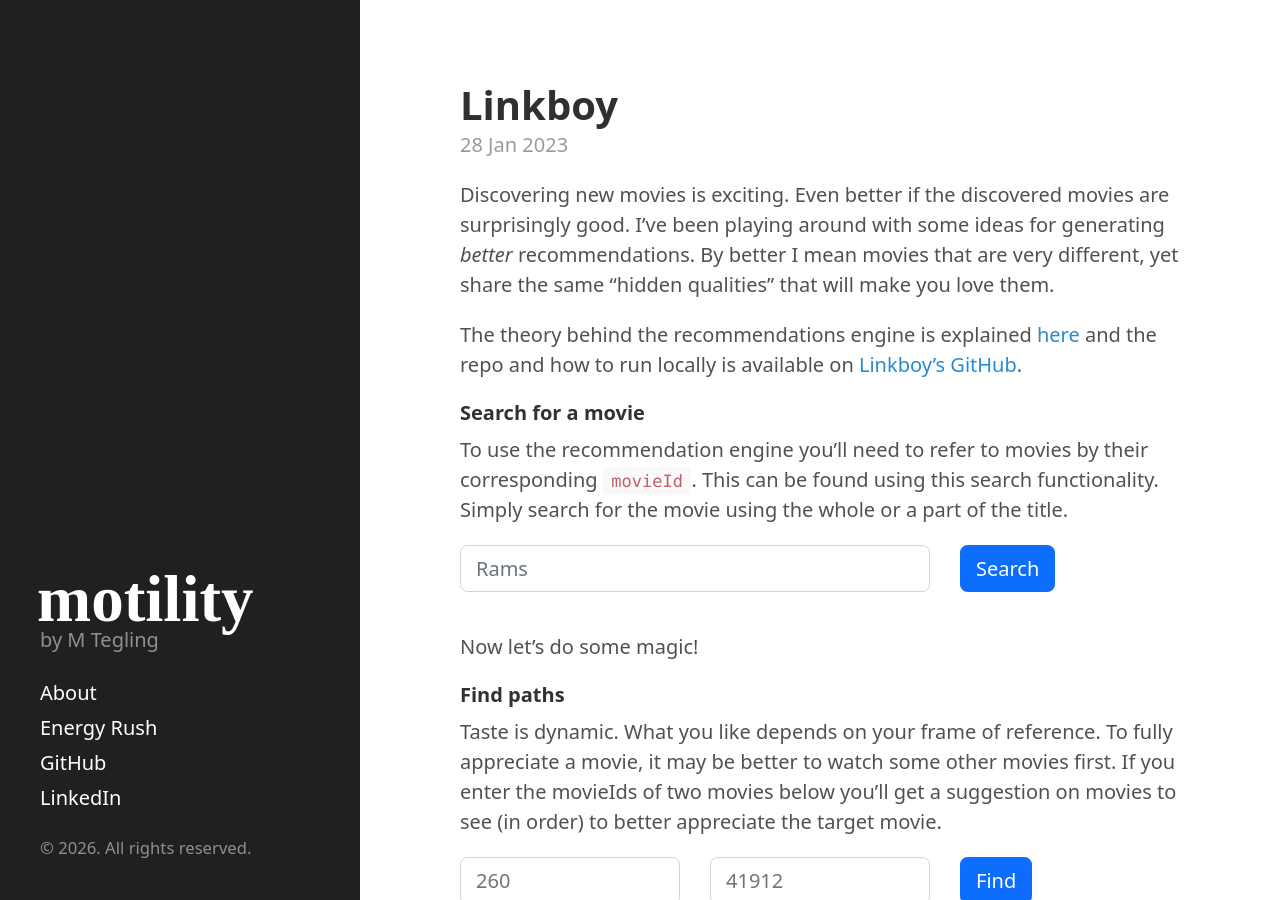
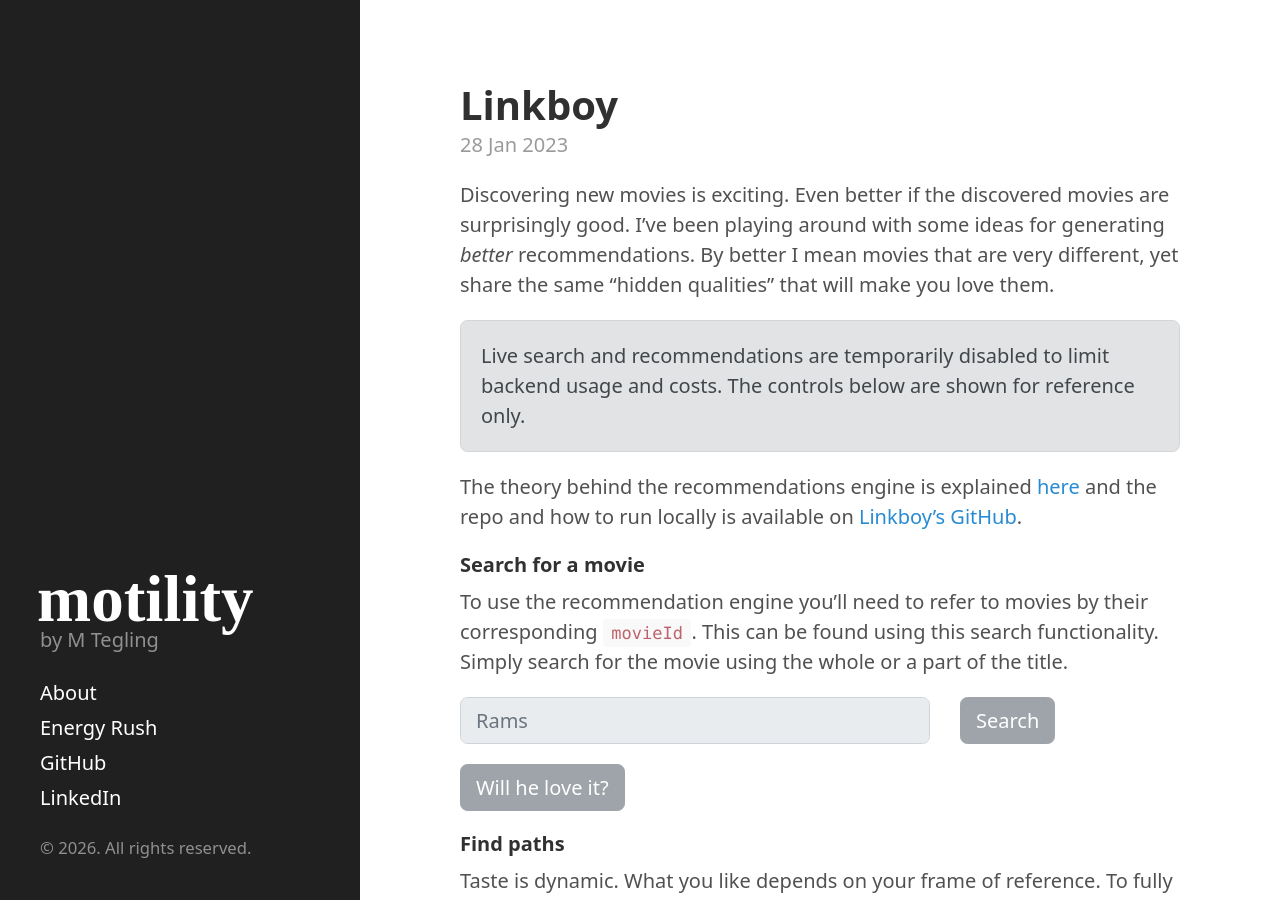
Before and after one commit to manstegling/manstegling.github.io, a Jekyll site: the page built from _posts/2023-01-28-linkboy.md, in a window 1280 px wide and 900 px high. Built offline with Jekyll 4.4.1, drawn with Linux system fonts in a browser that asks for light colours; some web fonts are replaced; Markdown is read by kramdown in place of the engine named in the settings; some of the changed lines change nothing that is shown.

Commit message:
Disable live demo of Linkboy due to economic risk

```diff
--- a/_includes/requests.html
+++ /dev/null
@@ -1,185 +0,0 @@
-<script src="{{ base.url | prepend: site.url }}/_includes/lz-string.min.js"></script>
-<script>
-
-    let selectedId = 0;
-    let selectedBg = "";
-
-    function enterFindMovie(field) {
-        if (event.keyCode === 13) {
-            const term = field.value
-            postFindMovie(term)
-        }
-    }
-
-    function findMovie() {
-        const term = document.getElementById('query-input').value
-        postFindMovie(term)
-    }
-
-    function postFindMovie(term) {
-        if (!term) {
-            return;
-        }
-        const data = { term: term };
-        const button = document.getElementById('query-button');
-        button.disabled = true;
-        fetch("https://h9q299yg9k.execute-api.eu-north-1.amazonaws.com/prod/", {
-            method: "POST",
-            headers: {
-                'Content-Type': 'application/json',
-                'x-api-key': 'q8eHwB7nxjaRRetfmv9am2MVJpz806D861meoo89'
-            },
-            body: JSON.stringify(data)
-        }).then(res => {
-            res.json().then(str => {
-                console.log("Request complete! response:", str);
-                const jsonData = JSON.parse(str);
-                const parent = document.getElementById('searchResult');
-                parent.style.display = "block";
-                makeUL(jsonData.movies, document.getElementById('searchResultList'));
-                button.disabled = false;
-            })
-        }).catch(err => {
-            const parent = document.getElementById('searchResult');
-            parent.style.display = "block";
-            parent.textContent = "internal error";
-            console.log(err);
-        });
-    }
-
-    function postFindPath() {
-        const m1 = document.getElementById('movieId1').value
-        const m2 = document.getElementById('movieId2').value
-        if (!m1 || !m2) {
-            return;
-        }
-
-        const data = {startId: m1, targetId: m2}
-        console.log(JSON.stringify(data))
-        const button = document.getElementById('path-button')
-        button.disabled = true
-        fetch("https://v5tamk0gf5.execute-api.eu-north-1.amazonaws.com/prod/", {
-            method: "POST",
-            headers: {
-                'Content-Type': 'application/json',
-                'x-api-key': 'q8eHwB7nxjaRRetfmv9am2MVJpz806D861meoo89'
-            },
-            body: JSON.stringify(data)
-        }).then(res => {
-            res.json().then(str => {
-                console.log("Request complete! response:", str);
-                const jsonData = JSON.parse(str);
-                const parent = document.getElementById('pathResult');
-                parent.style.display = "block";
-
-                // TODO DISPLAY RESPONSE IN SOME REASONABLE WAY!
-                const element = document.createElement("pre");
-                element.fontSize = "small";
-                parent.prepend(element);
-                element.innerHTML = JSON.stringify(jsonData, null, 2);
-                // ^^^^^^^^^^^^^^^^^^^^^
-
-                button.disabled = false
-            })
-        });
-    }
-
-    function willHeLoveIt() {
-        if (selectedId > 0) {
-            const data = { movieId: selectedId }
-            console.log(JSON.stringify(data))
-            const button = document.getElementById('whli-button')
-            button.disabled = true
-            fetch("https://03zi1oasd3.execute-api.eu-north-1.amazonaws.com/prod/", {
-                method: "POST",
-                headers: {
-                    'Content-Type': 'application/json',
-                    'x-api-key': 'q8eHwB7nxjaRRetfmv9am2MVJpz806D861meoo89'
-                },
-                body: JSON.stringify(data)
-            }).then(res => {
-                res.json().then(str => {
-                    console.log("Request complete! response:", str);
-                    const jsonData = JSON.parse(str);
-                    const item = document.getElementById('whliResult');
-
-                    // Clean up if we've already added color
-                    if (selectedBg.startsWith("bg")) {
-                        item.classList.remove(selectedBg);
-                    }
-
-                    const pred = parseFloat(jsonData.predictedRating);
-                    if (pred < 2.8) {
-                        item.classList.add("bg-danger");
-                        item.textContent = "No. Just no. (" + pred + ")";
-                        selectedBg = "bg-danger";
-                    } else if (pred < 3.2) {
-                        item.classList.add("bg-warning");
-                        item.textContent = "Nah (" + pred + ")";
-                        selectedBg = "bg-warning";
-                    } else if (pred < 3.85) {
-                        item.classList.add("bg-info");
-                        item.textContent = "Let's try (" + pred + ")";
-                        selectedBg = "bg-info";
-                    } else {
-                        item.classList.add("bg-success");
-                        item.textContent = "Straight fire! (" + pred + ")";
-                        selectedBg = "bg-success";
-                    }
-
-                    item.style.display = "block";
-                    button.disabled = false;
-                })
-            });
-        }
-    }
-
-    function postRatings() {
-
-        const file = document.getElementById('file-select').value
-
-        const button = document.getElementById('query-button');
-        button.disabled = true;
-
-        console.log("Upload ratings clicked")
-    }
-
-    function makeUL(array, parent) {
-
-        //const list = document.createElement('li');
-        //list.setAttribute("class", "list-group list-group-flush bg-light");
-        //parent.prepend(list)
-
-        for (var i = array.length - 1; i >= 0; i--) {
-            // Create the list item:
-            var item = document.createElement('button');
-            item.setAttribute("class", "list-group-item list-group-item-action py-2");
-            item.setAttribute("type", "button");
-            item.style.fontSize = "small";
-            if (i == array.length - 1 && array[i].includes("[...] truncated")) {
-                item.disabled = true;
-            } else {
-                const whliId = array[i].split("ID=")[1];
-                item.value = whliId;
-                item.onclick = function () { setWhliId(whliId) };
-            }
-            // Set its contents:
-            item.appendChild(document.createTextNode(array[i]));
-
-            // Add it to the list:
-            parent.prepend(item);
-        }
-
-        // Finally, return the constructed list:
-        return parent;
-    }
-
-    function setWhliId(whliId) {
-        selectedId = whliId;
-        const button = document.getElementById('whli-button');
-        button.style.display = "block";
-        const result = document.getElementById('whliResult');
-        result.style.display = "none";
-    }
-
-</script>
--- a/_posts/2023-01-28-linkboy.md
+++ b/_posts/2023-01-28-linkboy.md
@@ -3,14 +3,13 @@ layout: post
 title: Linkboy
 ---
 
-{% include requests.html %}
-
 Discovering new movies is exciting. Even better if the discovered movies are surprisingly good. I've been playing around with some ideas for generating _better_ recommendations.
 By better I mean movies that are very different, yet share the same "hidden qualities" that will make you love them.
 
+<p class="alert alert-secondary" role="status" id="linkboy-status">Live search and recommendations are temporarily disabled to limit backend usage and costs. The controls below are shown for reference only.</p>
+
 The theory behind the recommendations engine is explained [here](https://github.com/manstegling/linkboy/blob/master/doc/DOCUMENTATION.md) and the repo and how to run
 locally is available on [Linkboy's GitHub](https://github.com/manstegling/linkboy).
-
 
 ##### Search for a movie
 
@@ -20,28 +19,19 @@ Simply search for the movie using the whole or a part of the title.
 <div>
   <div class="row mb-3">
     <div class="col-8">
-      <input type="text" class="form-control" id="query-input" placeholder="Rams" onkeydown="enterFindMovie(this)">
+      <input type="text" class="form-control" id="query-input" placeholder="Rams" disabled aria-describedby="linkboy-status">
     </div>
     <div class="col-4">
-	  <button type="submit" class="btn btn-primary" id="query-button" onclick="findMovie()">Search</button>
+	  <button type="button" class="btn btn-secondary" id="query-button" disabled aria-describedby="linkboy-status">Search</button>
 	</div>
   </div>
 </div>
 
-<div class="overflow-auto mb-3 bg-light" style="max-height: 260px; display: none;" id="searchResult">
-  <div class="list-group list-group-flush bg-light" id="searchResultList"></div>
-</div>
-
 <div class="row mb-3">
   <div class="col-4">
-    <button type="submit" class="btn btn-primary" style="display: none;" id="whli-button" onclick="willHeLoveIt()">Will he love it?</button>
-  </div>
-  <div class="col-8">
-    <div id="whliResult" class="w-100 h-100 text-white p-2" style="display: none;"></div>
+    <button type="button" class="btn btn-secondary" id="whli-button" disabled aria-describedby="linkboy-status">Will he love it?</button>
   </div>
 </div>
-
-Now let's do some magic!
 
 <!--end_intro-->
 
@@ -54,19 +44,15 @@ movies below you'll get a suggestion on movies to see (in order) to better appre
 <div>
   <div class="row mb-3">
     <div class="col-4">
-      <input type="text" class="form-control" id="movieId1" placeholder="260">
+      <input type="text" class="form-control" id="movieId1" placeholder="260" disabled aria-describedby="linkboy-status">
     </div>
 	<div class="col-4">
-      <input type="text" class="form-control" id="movieId2" placeholder="41912"><br>
+      <input type="text" class="form-control" id="movieId2" placeholder="41912" disabled aria-describedby="linkboy-status"><br>
 	</div>
 	<div class="col-4">
-	  <button type="submit" class="btn btn-primary" id="path-button" onclick="postFindPath()">Find</button>
+	  <button type="button" class="btn btn-secondary" id="path-button" disabled aria-describedby="linkboy-status">Find</button>
 	</div>
   </div>
-</div>
-
-<div class="overflow-auto mb-3 bg-light" style="max-height: 260px; display: none;" id="pathResult">
-  <ul class="list-group list-group-flush bg-light" id="pathResultList"></ul>
 </div>
 
 ##### Tune the algorithm to your personal taste
@@ -78,15 +64,10 @@ anonymous and the only reference to your tuned recommendations is a randomly gen
 <div>
   <div class="row">
     <div class="col-8">
-      <input class="form-control" type="file" id="file-select">
+      <input class="form-control" type="file" id="file-select" disabled aria-describedby="linkboy-status">
     </div>
     <div class="col-4">
-      <button type="submit" class="btn btn-primary" id="tuneButton">Tune</button>
+      <button type="button" class="btn btn-secondary" id="tuneButton" disabled aria-describedby="linkboy-status">Tune</button>
     </div>
   </div>
 </div>
-
-
-<hr class="hr" />
-
-<div id="randomKey"></div>
```
